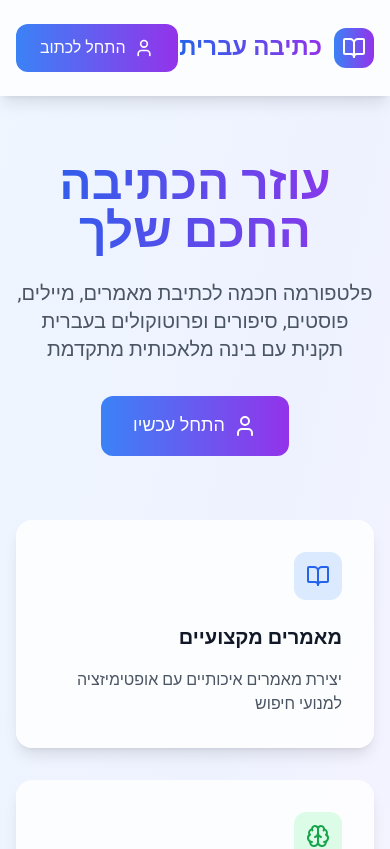
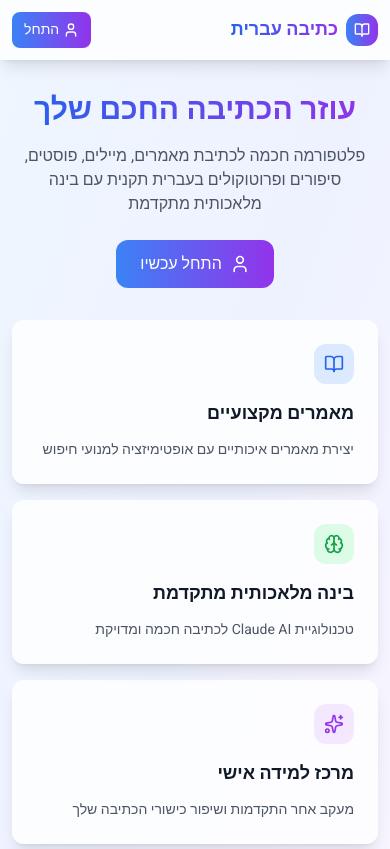
Before and after one commit to liatbenshai/ktiva-evrit, a Next.js app: page / in a window 390 px wide. Shown: the top 849 px of the page. Built offline with nearby package versions, Linux system fonts and the light colour scheme.

Commit message:
Add mobile responsiveness and PWA support

```diff
--- a/app/layout.tsx
+++ b/app/layout.tsx
@@ -1,6 +1,7 @@
 import type { Metadata } from "next";
 import { Heebo } from "next/font/google";
 import "./globals.css";
+import PWAInstaller from "@/components/PWAInstaller";
 
 const heebo = Heebo({
   subsets: ["hebrew"],
@@ -10,6 +11,28 @@ const heebo = Heebo({
 export const metadata: Metadata = {
   title: "כתיבה בעברית - פלטפורמה לשיפור כתיבה וניסוח",
   description: "פלטפורמה חכמה לכתיבת מאמרים, מיילים, פוסטים, סיפורים, סיכומים ופרוטוקולים בעברית תקנית",
+  manifest: "/manifest.json",
+  themeColor: "#6366f1",
+  appleWebApp: {
+    capable: true,
+    statusBarStyle: "default",
+    title: "כתיבה עברית",
+  },
+  viewport: {
+    width: "device-width",
+    initialScale: 1,
+    maximumScale: 5,
+    userScalable: true,
+  },
+  icons: {
+    icon: [
+      { url: "/icon-192.png", sizes: "192x192", type: "image/png" },
+      { url: "/icon-512.png", sizes: "512x512", type: "image/png" },
+    ],
+    apple: [
+      { url: "/icon-192.png", sizes: "192x192", type: "image/png" },
+    ],
+  },
 };
 
 export default function RootLayout({
@@ -21,6 +44,24 @@ export default function RootLayout({
     <html lang="he" dir="rtl">
       <body className={heebo.className}>
         {children}
+        <PWAInstaller />
+        <script
+          dangerouslySetInnerHTML={{
+            __html: `
+              if ('serviceWorker' in navigator) {
+                window.addEventListener('load', () => {
+                  navigator.serviceWorker.register('/sw.js')
+                    .then((registration) => {
+                      console.log('SW registered: ', registration);
+                    })
+                    .catch((registrationError) => {
+                      console.log('SW registration failed: ', registrationError);
+                    });
+                });
+              }
+            `,
+          }}
+        />
       </body>
     </html>
   );
--- a/app/page.tsx
+++ b/app/page.tsx
@@ -10,24 +10,25 @@ export default function Home() {
   return (
     <div className="min-h-screen bg-gradient-to-br from-blue-50 via-indigo-50 to-purple-50" dir="rtl">
       {/* Header */}
-      <header className="bg-white/80 backdrop-blur-sm shadow-lg">
-        <div className="max-w-7xl mx-auto px-4 sm:px-6 lg:px-8 py-6">
+      <header className="bg-white/80 backdrop-blur-sm shadow-lg sticky top-0 z-50">
+        <div className="max-w-7xl mx-auto px-3 sm:px-4 lg:px-8 py-3 sm:py-4 lg:py-6">
           <div className="flex items-center justify-between">
-            <div className="flex items-center gap-3">
-              <div className="w-10 h-10 bg-gradient-to-r from-blue-500 to-purple-600 rounded-xl flex items-center justify-center">
-                <BookOpen className="w-6 h-6 text-white" />
+            <div className="flex items-center gap-2 sm:gap-3">
+              <div className="w-8 h-8 sm:w-10 sm:h-10 bg-gradient-to-r from-blue-500 to-purple-600 rounded-xl flex items-center justify-center flex-shrink-0">
+                <BookOpen className="w-4 h-4 sm:w-6 sm:h-6 text-white" />
               </div>
-              <h1 className="text-2xl font-bold bg-gradient-to-r from-blue-600 to-purple-600 bg-clip-text text-transparent">
+              <h1 className="text-lg sm:text-xl lg:text-2xl font-bold bg-gradient-to-r from-blue-600 to-purple-600 bg-clip-text text-transparent">
                 כתיבה עברית
               </h1>
             </div>
-            <div className="flex gap-3">
+            <div className="flex gap-2 sm:gap-3">
               <a
                 href="/dashboard"
-                className="flex items-center gap-2 px-6 py-3 bg-gradient-to-r from-blue-500 to-purple-600 text-white rounded-xl hover:shadow-lg transform hover:scale-105 transition-all duration-200 font-medium"
+                className="flex items-center gap-1 sm:gap-2 px-3 sm:px-4 lg:px-6 py-2 sm:py-2.5 lg:py-3 bg-gradient-to-r from-blue-500 to-purple-600 text-white rounded-lg sm:rounded-xl hover:shadow-lg transform hover:scale-105 transition-all duration-200 font-medium text-sm sm:text-base"
               >
-                <User className="w-5 h-5" />
-                התחל לכתוב
+                <User className="w-4 h-4 sm:w-5 sm:h-5" />
+                <span className="hidden sm:inline">התחל לכתוב</span>
+                <span className="sm:hidden">התחל</span>
               </a>
             </div>
           </div>
@@ -35,59 +36,59 @@ export default function Home() {
       </header>
 
       {/* Hero Section */}
-      <main className="max-w-7xl mx-auto px-4 sm:px-6 lg:px-8 py-16">
-        <div className="text-center mb-16">
-          <h2 className="text-5xl font-bold bg-gradient-to-r from-blue-600 to-purple-600 bg-clip-text text-transparent mb-6">
+      <main className="max-w-7xl mx-auto px-3 sm:px-4 lg:px-8 py-8 sm:py-12 lg:py-16">
+        <div className="text-center mb-8 sm:mb-12 lg:mb-16">
+          <h2 className="text-3xl sm:text-4xl lg:text-5xl font-bold bg-gradient-to-r from-blue-600 to-purple-600 bg-clip-text text-transparent mb-4 sm:mb-6 px-2">
             עוזר הכתיבה החכם שלך
           </h2>
-          <p className="text-xl text-gray-600 mb-8 max-w-3xl mx-auto">
+          <p className="text-base sm:text-lg lg:text-xl text-gray-600 mb-6 sm:mb-8 max-w-3xl mx-auto px-2">
             פלטפורמה חכמה לכתיבת מאמרים, מיילים, פוסטים, סיפורים ופרוטוקולים בעברית תקנית עם בינה מלאכותית מתקדמת
           </p>
           <a
             href="/dashboard"
-            className="inline-flex items-center gap-2 px-8 py-4 bg-gradient-to-r from-blue-500 to-purple-600 text-white text-lg font-medium rounded-xl hover:shadow-xl transform hover:scale-105 transition-all duration-200"
+            className="inline-flex items-center gap-2 px-6 sm:px-8 py-3 sm:py-4 bg-gradient-to-r from-blue-500 to-purple-600 text-white text-base sm:text-lg font-medium rounded-xl hover:shadow-xl transform hover:scale-105 transition-all duration-200"
           >
-            <User className="w-6 h-6" />
+            <User className="w-5 h-5 sm:w-6 sm:h-6" />
             התחל עכשיו
           </a>
         </div>
 
         {/* Features Grid */}
-        <div className="grid md:grid-cols-2 lg:grid-cols-3 gap-8 mb-16">
-          <div className="bg-white/80 backdrop-blur-sm rounded-2xl p-8 shadow-lg hover:shadow-xl transition-shadow">
-            <div className="w-12 h-12 bg-blue-100 rounded-xl flex items-center justify-center mb-6">
-              <BookOpen className="w-6 h-6 text-blue-600" />
+        <div className="grid sm:grid-cols-2 lg:grid-cols-3 gap-4 sm:gap-6 lg:gap-8 mb-8 sm:mb-12 lg:mb-16">
+          <div className="bg-white/80 backdrop-blur-sm rounded-xl sm:rounded-2xl p-6 sm:p-8 shadow-lg hover:shadow-xl transition-shadow">
+            <div className="w-10 h-10 sm:w-12 sm:h-12 bg-blue-100 rounded-xl flex items-center justify-center mb-4 sm:mb-6">
+              <BookOpen className="w-5 h-5 sm:w-6 sm:h-6 text-blue-600" />
             </div>
-            <h3 className="text-xl font-bold text-gray-900 mb-4">מאמרים מקצועיים</h3>
-            <p className="text-gray-600">יצירת מאמרים איכותיים עם אופטימיזציה למנועי חיפוש</p>
+            <h3 className="text-lg sm:text-xl font-bold text-gray-900 mb-3 sm:mb-4">מאמרים מקצועיים</h3>
+            <p className="text-sm sm:text-base text-gray-600">יצירת מאמרים איכותיים עם אופטימיזציה למנועי חיפוש</p>
           </div>
 
-          <div className="bg-white/80 backdrop-blur-sm rounded-2xl p-8 shadow-lg hover:shadow-xl transition-shadow">
-            <div className="w-12 h-12 bg-green-100 rounded-xl flex items-center justify-center mb-6">
-              <Brain className="w-6 h-6 text-green-600" />
+          <div className="bg-white/80 backdrop-blur-sm rounded-xl sm:rounded-2xl p-6 sm:p-8 shadow-lg hover:shadow-xl transition-shadow">
+            <div className="w-10 h-10 sm:w-12 sm:h-12 bg-green-100 rounded-xl flex items-center justify-center mb-4 sm:mb-6">
+              <Brain className="w-5 h-5 sm:w-6 sm:h-6 text-green-600" />
             </div>
-            <h3 className="text-xl font-bold text-gray-900 mb-4">בינה מלאכותית מתקדמת</h3>
-            <p className="text-gray-600">טכנולוגיית Claude AI לכתיבה חכמה ומדויקת</p>
+            <h3 className="text-lg sm:text-xl font-bold text-gray-900 mb-3 sm:mb-4">בינה מלאכותית מתקדמת</h3>
+            <p className="text-sm sm:text-base text-gray-600">טכנולוגיית Claude AI לכתיבה חכמה ומדויקת</p>
           </div>
 
-          <div className="bg-white/80 backdrop-blur-sm rounded-2xl p-8 shadow-lg hover:shadow-xl transition-shadow">
-            <div className="w-12 h-12 bg-purple-100 rounded-xl flex items-center justify-center mb-6">
-              <Sparkles className="w-6 h-6 text-purple-600" />
+          <div className="bg-white/80 backdrop-blur-sm rounded-xl sm:rounded-2xl p-6 sm:p-8 shadow-lg hover:shadow-xl transition-shadow sm:col-span-2 lg:col-span-1">
+            <div className="w-10 h-10 sm:w-12 sm:h-12 bg-purple-100 rounded-xl flex items-center justify-center mb-4 sm:mb-6">
+              <Sparkles className="w-5 h-5 sm:w-6 sm:h-6 text-purple-600" />
             </div>
-            <h3 className="text-xl font-bold text-gray-900 mb-4">מרכז למידה אישי</h3>
-            <p className="text-gray-600">מעקב אחר התקדמות ושיפור כישורי הכתיבה שלך</p>
+            <h3 className="text-lg sm:text-xl font-bold text-gray-900 mb-3 sm:mb-4">מרכז למידה אישי</h3>
+            <p className="text-sm sm:text-base text-gray-600">מעקב אחר התקדמות ושיפור כישורי הכתיבה שלך</p>
           </div>
         </div>
 
         {/* CTA Section */}
-        <div className="bg-gradient-to-r from-blue-500 to-purple-600 rounded-2xl p-12 text-center text-white">
-          <h3 className="text-3xl font-bold mb-4">מוכן להתחיל לכתוב?</h3>
-          <p className="text-xl mb-8 opacity-90">הצטרף לאלפי משתמשים שכבר משפרים את הכתיבה שלהם</p>
+        <div className="bg-gradient-to-r from-blue-500 to-purple-600 rounded-xl sm:rounded-2xl p-6 sm:p-8 lg:p-12 text-center text-white">
+          <h3 className="text-2xl sm:text-3xl font-bold mb-3 sm:mb-4">מוכן להתחיל לכתוב?</h3>
+          <p className="text-base sm:text-lg lg:text-xl mb-6 sm:mb-8 opacity-90">הצטרף לאלפי משתמשים שכבר משפרים את הכתיבה שלהם</p>
           <a
             href="/dashboard"
-            className="inline-flex items-center gap-2 px-8 py-4 bg-white text-blue-600 text-lg font-medium rounded-xl hover:shadow-xl transform hover:scale-105 transition-all duration-200"
+            className="inline-flex items-center gap-2 px-6 sm:px-8 py-3 sm:py-4 bg-white text-blue-600 text-base sm:text-lg font-medium rounded-xl hover:shadow-xl transform hover:scale-105 transition-all duration-200"
           >
-            <User className="w-6 h-6" />
+            <User className="w-5 h-5 sm:w-6 sm:h-6" />
             התחל לכתוב עכשיו
           </a>
         </div>
--- /dev/null
+++ b/app/sw.js/route.ts
@@ -0,0 +1,20 @@
+import { NextResponse } from 'next/server';
+import { readFileSync } from 'fs';
+import { join } from 'path';
+
+export async function GET() {
+  try {
+    const swPath = join(process.cwd(), 'public', 'sw.js');
+    const swContent = readFileSync(swPath, 'utf-8');
+
+    return new NextResponse(swContent, {
+      headers: {
+        'Content-Type': 'application/javascript',
+        'Cache-Control': 'public, max-age=0, must-revalidate',
+      },
+    });
+  } catch (error) {
+    console.error('Error serving service worker:', error);
+    return new NextResponse('Service worker not found', { status: 404 });
+  }
+}
--- /dev/null
+++ b/components/PWAInstaller.tsx
@@ -0,0 +1,70 @@
+'use client';
+
+import { useEffect, useState } from 'react';
+import { Download, X } from 'lucide-react';
+
+export default function PWAInstaller() {
+  const [deferredPrompt, setDeferredPrompt] = useState<any>(null);
+  const [showInstallPrompt, setShowInstallPrompt] = useState(false);
+
+  useEffect(() => {
+    // Check if already installed
+    if (window.matchMedia('(display-mode: standalone)').matches) {
+      return;
+    }
+
+    // Listen for beforeinstallprompt event
+    const handler = (e: Event) => {
+      e.preventDefault();
+      setDeferredPrompt(e);
+      setShowInstallPrompt(true);
+    };
+
+    window.addEventListener('beforeinstallprompt', handler);
+
+    return () => {
+      window.removeEventListener('beforeinstallprompt', handler);
+    };
+  }, []);
+
+  const handleInstallClick = async () => {
+    if (!deferredPrompt) return;
+
+    deferredPrompt.prompt();
+    const { outcome } = await deferredPrompt.userChoice;
+
+    if (outcome === 'accepted') {
+      setShowInstallPrompt(false);
+    }
+
+    setDeferredPrompt(null);
+  };
+
+  if (!showInstallPrompt) return null;
+
+  return (
+    <div className="fixed bottom-4 left-4 right-4 sm:left-auto sm:right-4 sm:w-96 bg-white rounded-lg shadow-2xl border-2 border-purple-200 p-4 z-[10000]" dir="rtl">
+      <div className="flex items-start justify-between gap-3">
+        <div className="flex-1">
+          <h3 className="font-bold text-gray-900 mb-1">התקן כאפליקציה</h3>
+          <p className="text-sm text-gray-600 mb-3">
+            שמרי את האפליקציה במסך הבית לגישה מהירה
+          </p>
+          <button
+            onClick={handleInstallClick}
+            className="w-full flex items-center justify-center gap-2 px-4 py-2 bg-gradient-to-r from-blue-500 to-purple-600 text-white rounded-lg hover:shadow-lg transition-all font-medium"
+          >
+            <Download className="w-4 h-4" />
+            התקן עכשיו
+          </button>
+        </div>
+        <button
+          onClick={() => setShowInstallPrompt(false)}
+          className="text-gray-400 hover:text-gray-600 transition-colors"
+        >
+          <X className="w-5 h-5" />
+        </button>
+      </div>
+    </div>
+  );
+}
```
Also changed, not shown: app/(dashboard)/dashboard/page.tsx (+18 -17 lines), public/sw.js (added, +62 -0 lines), public/manifest.json (added).
